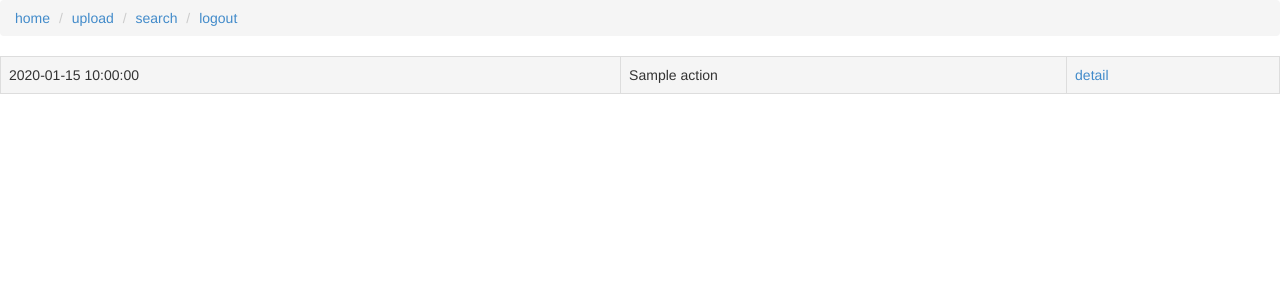
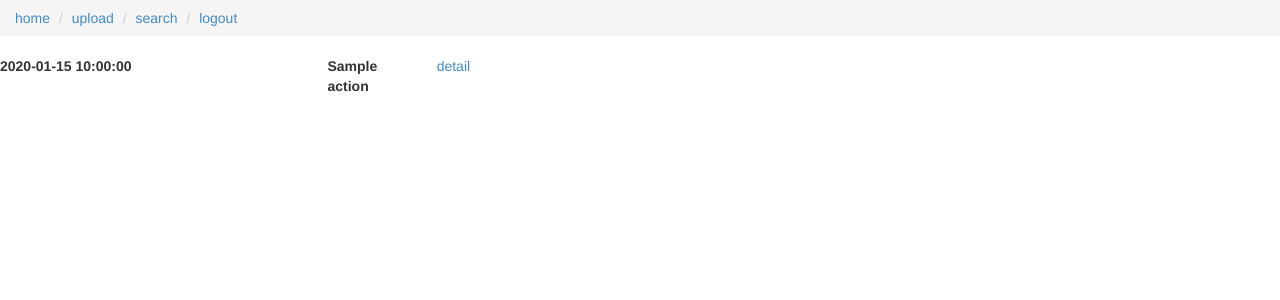
Before and after one commit to yupeng0921/account_tracking, a Flask app: template templates/one_history.html in a window 1280 px wide. Shown: the top 300 px of the page. Run offline with Flask 2, Linux system fonts and the light colour scheme; the template is opened without the code that fills it: most values are stand-ins (such as "Sample title", 1, 10 or a date in 2020); parts of the project's set-up code (start-up, migrations or seed data) failed here and were passed over; some libraries are stand-ins or nearby versions.

Commit message:
use raw instead of table

```diff
--- a/account_op.py
+++ b/account_op.py
@@ -48,8 +48,7 @@ def make_timestamp(input_time):
     time_fmt = '%s%s' % (time_fmt, suffix)
     return time.strftime(time_fmt, time.gmtime(input_time+timezone_seconds))
 
-def write_log(primary_key, action, body):
-    timestamp = int(time.time())
+def write_log(primary_key, timestamp, action, body):
     version_collection = db[primary_key]
     version_document = {'_id': timestamp,
                     'action': action,
@@ -67,6 +66,7 @@ class AccountLines():
             raise Exception('no primary column: %s' % self.primary_column_name)
         self.titles = titles
         self.lines = []
+        self.timestamp = int(time.time())
     def add_line(self, values):
         column_objs = []
         for title in self.titles:
@@ -80,7 +80,7 @@ class AccountLines():
         self.lines.append(column_objs)
     def _insert(self, keypairs):
         logging.debug('insert: %s' % keypairs)
-        write_log(keypairs['_id'], 'insert', keypairs)
+        write_log(keypairs['_id'], self.timestamp, 'insert', keypairs)
         ret = accounts_collection.insert(keypairs)
     def create_account(self):
         for column_objs in self.lines:
@@ -94,7 +94,7 @@ class AccountLines():
             self._insert(keypairs)
     def _update(self, primary, keypairs):
         logging.debug('update: %s %s' % (primary, keypairs))
-        write_log(primary['_id'], 'update', keypairs)
+        write_log(primary['_id'], self.timestamp, 'update', keypairs)
         ret = accounts_collection.update(primary, {'$set': keypairs})
     def update_account(self):
         for column_objs in self.lines:
@@ -111,7 +111,7 @@ class AccountLines():
             self._update(primary, keypairs)
     def _delete(self, primary):
         logging.debug('delete: %s' % primary)
-        write_log(primary['_id'], 'delete', primary)
+        write_log(primary['_id'], self.timestamp, 'delete', primary)
         ret = accounts_collection.remove(primary)
     def delete_account(self):
         primary = None
@@ -315,7 +315,7 @@ def set_columns(columns):
         else:
             keypairs.update({name: value})
     assert condition
-    write_log(condition['_id'], 'edit', keypairs)
+    write_log(condition['_id'], int(time.time()), 'edit', keypairs)
     accounts_collection.update(condition, keypairs)
 
 def get_scripts():
--- a/templates/one_history.html
+++ b/templates/one_history.html
@@ -3,20 +3,17 @@
 {% block title %}history{% endblock %}
 
 {% block content %}
-<!-- <p title="hello&#10;title"> hello </p> -->
-<!-- <p title="test1&#10;title"> test1 </p> -->
-<table class="table table-bordered">
 {% for version in versions %}
-<tr class="active">
-  <td>
-	{{version.date}}
-  </td>
-  <td>
-	{{version.action}}
-  </td>
-  <td>
-	<a href=/history/{{primary_key}}/{{version.raw_date}} title="{{version.summary|safe}}">detail</a>
-  </td>
-</tr>
+<div class="row">
+  <div class="col-md-3">
+	<label> {{version.date}} </label>
+  </div>
+  <div class="col-md-1">
+	<label> {{version.action}} </label>
+  </div>
+  <div class="col-md-1">
+	<a href=/history/{{primary_key}}/{{version.raw_date}} title="{{version.summary|safe}}"> detail </a>
+  </div>
+</div>
 {% endfor %}
 {% endblock %}
```
